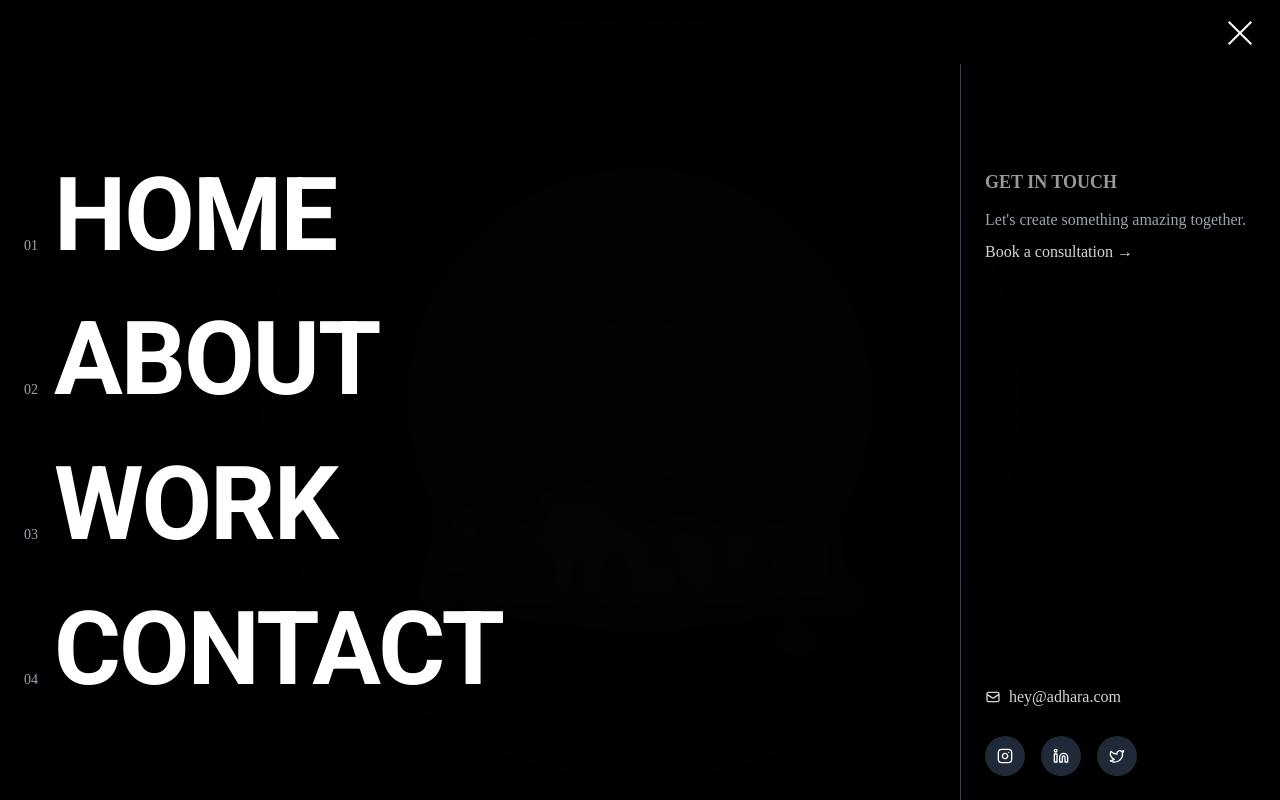
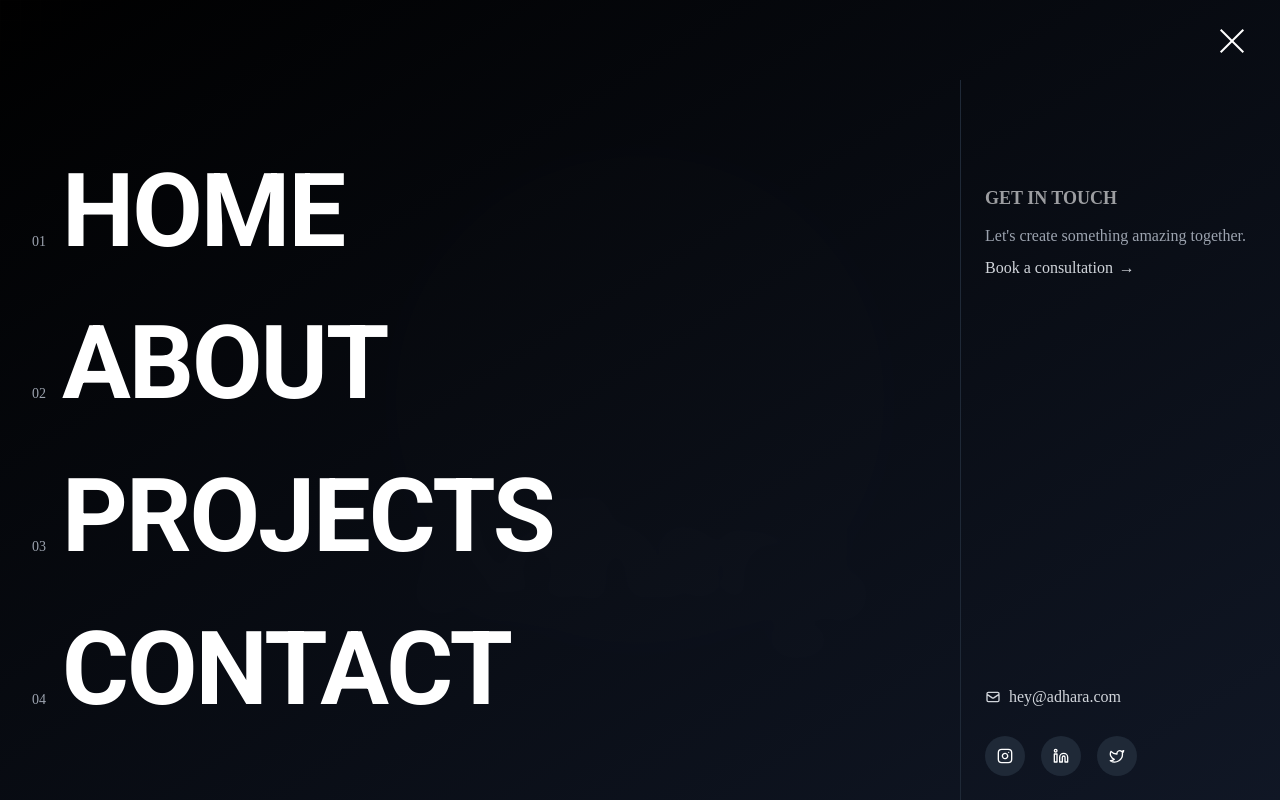
Before and after one commit to Kevin5621/portofolio-website-digital-marketer-2, a Next.js app: page / in a window 1280 px wide. Both pictures are taken after a click on the button "Open menu". Shown: the top 800 px of the page. Built offline with nearby package versions, Linux system fonts and the light colour scheme.

Commit message:
fix - navbar routes

```diff
--- a/src/components/about.tsx
+++ b/src/components/about.tsx
@@ -11,7 +11,7 @@ const AboutMe = () => {
     <ReactLenis root>
       <main>
         {/* First Section - AboutMe (Sticky) */}
-        <section className="relative bg-white sticky top-0 h-screen">
+        <section id="about-section" className="relative bg-white sticky top-0 h-screen">
           <div className="flex flex-col md:flex-row h-full">
             {/* Left Side - Bold Typography */}
             <div className="md:w-1/2 relative bg-white z-10 flex items-center">
--- a/src/components/contact.tsx
+++ b/src/components/contact.tsx
@@ -69,7 +69,7 @@ const Contact = () => {
   return (
     <div className={styles.contactSection} id="contact" ref={sectionRef}>
       {/* Vertical blinds transition effect */}
-      <div className={styles.blindsContainer}>
+      <div id="contact-section" className={styles.blindsContainer}>
         {blinds.map((_, index) => (
           <motion.div
             key={index}
--- a/src/components/navbar.tsx
+++ b/src/components/navbar.tsx
@@ -1,7 +1,7 @@
 "use client"
 
 import Link from "next/link";
-import { useState, useEffect, useRef } from "react";
+import { useState, useEffect, useRef, useCallback } from "react";
 import { motion, AnimatePresence } from "framer-motion";
 import "./styles/Navbar.css";
 
@@ -11,18 +11,28 @@ const Navbar = () => {
   const [scrolled, setScrolled] = useState(false);
   const [lastScrollY, setLastScrollY] = useState(0);
   const [navVisible, setNavVisible] = useState(true);
+  const [textColor, setTextColor] = useState("text-white");
+  const [, setCurrentPath] = useState("");
   const menuRef = useRef<HTMLDivElement>(null);
 
-  // Handle scroll events for navbar behavior
+  // Initialize current path
   useEffect(() => {
-    const handleScroll = () => {
+    if (typeof window !== 'undefined') {
+      setCurrentPath(window.location.pathname);
+    }
+  }, []);
+
+  // Handle scroll events for navbar behavior with debounce
+  const handleScroll = useCallback(() => {
     const currentScrollY = window.scrollY;
 
     // Determine if we've scrolled down enough to apply the background
     if (currentScrollY > 20) {
       setScrolled(true);
+      setTextColor("text-gray-800");
     } else {
       setScrolled(false);
+      setTextColor("text-white");
     }
 
     // Handle nav visibility (hide on scroll down, show on scroll up)
@@ -33,11 +43,22 @@ const Navbar = () => {
     }
 
     setLastScrollY(currentScrollY);
+  }, [lastScrollY]);
+
+  useEffect(() => {
+    let timeoutId: NodeJS.Timeout;
+
+    const debouncedScrollHandler = () => {
+      clearTimeout(timeoutId);
+      timeoutId = setTimeout(handleScroll, 10);
     };
 
-    window.addEventListener("scroll", handleScroll, { passive: true });
-    return () => window.removeEventListener("scroll", handleScroll);
-  }, [lastScrollY]);
+    window.addEventListener("scroll", debouncedScrollHandler, { passive: true });
+    return () => {
+      clearTimeout(timeoutId);
+      window.removeEventListener("scroll", debouncedScrollHandler);
+    };
+  }, [handleScroll]);
 
   // Preload fonts
   useEffect(() => {
@@ -86,54 +107,62 @@ const Navbar = () => {
     setIsOpen(!isOpen);
   };
 
-  // Animation variants
-  const navVariants = {
-    visible: { y: 0, opacity: 1 },
-    hidden: { y: -100, opacity: 0 }
+  // Function to handle navigation and scrolling
+  const handleNavigation = (e: React.MouseEvent, path: string, elementId?: string) => {
+    e.preventDefault();
+    setIsOpen(false);
+
+    // If we're navigating to a section on the home page
+    if (path === '/' && elementId) {
+      // If we're already on the home page, just scroll to the element
+      if (window.location.pathname === '/') {
+        const element = document.getElementById(elementId);
+        if (element) {
+          element.scrollIntoView({ behavior: 'smooth', block: 'start' });
+        }
+      } else {
+        // If we're on another page, navigate to home first
+        window.location.href = path + '#' + elementId;
+      }
+    }
+    // If we're navigating to a different page (like /project)
+    else if (path !== '/') {
+      window.location.href = path;
+    }
+    // If we're navigating to home without a specific section
+    else {
+      window.location.href = path;
+    }
+
+    setActiveItem(null);
+    setCurrentPath(path);
   };
 
   return (
     <>
       {/* Main Navigation Bar */}
       <motion.nav
-        className={`fixed top-0 left-0 w-full z-50 py-4 px-6 flex justify-between items-center transition-colors duration-300 ${
-          scrolled ? 'bg-white/50 backdrop-blur-md shadow-sm' : 'bg-transparent'
-        }`}
+        className={`fixed top-0 left-0 w-full z-50 py-6 px-8 flex justify-between items-center transition-all duration-500`}
         initial="visible"
         animate={navVisible ? "visible" : "hidden"}
-        variants={navVariants}
-        transition={{ duration: 0.3 }}
+        transition={{ duration: 0.5, ease: [0.22, 1, 0.36, 1] }}
       >
         <motion.div
-          whileHover={{ scale: 1.1 }}
-          transition={{ type: "spring", stiffness: 400, damping: 10 }}
+          whileHover={{ scale: 1.05 }}
+          transition={{ type: "spring", stiffness: 400, damping: 17 }}
+          className="overflow-hidden"
         >
-          <Link href="/" className={`text-xl font-bold ${scrolled ? 'text-black' : 'text-white'}`}>
-            <span className="text-2xl">adhara.</span>
+          <Link href="/" onClick={(e) => handleNavigation(e, '/')} className={`text-xl font-bold ${textColor} relative group`}>
+            <span className="text-2xl inline-block transition-transform duration-500 ease-out">
+              adhara<span className="text-indigo-500">.</span>
+            </span>
+            <motion.span
+              className="absolute bottom-0 left-0 w-0 h-0.5 bg-indigo-500"
+              whileHover={{ width: "100%" }}
+              transition={{ duration: 0.3 }}
+            />
           </Link>
         </motion.div>
-
-        <div className="hidden md:flex space-x-6">
-          {[
-            { path: '/', name: 'Home' },
-            { path: '/about', name: 'About' },
-            { path: '/work', name: 'Work' },
-            { path: '/contact', name: 'Contact' }
-          ].map((item) => (
-            <motion.div
-              key={item.name.toLowerCase()}
-              whileHover={{ y: -3 }}
-              transition={{ type: "spring", stiffness: 400, damping: 20 }}
-            >
-              <Link
-                href={item.path}
-                className={`font-medium text-sm ${scrolled ? 'text-gray-800 hover:text-black' : 'text-gray-200 hover:text-white'}`}
-              >
-                {item.name}
-              </Link>
-            </motion.div>
-          ))}
-        </div>
 
         <motion.button
           onClick={toggleMenu}
@@ -156,25 +185,25 @@ const Navbar = () => {
             initial={{ opacity: 0 }}
             animate={{ opacity: 1 }}
             exit={{ opacity: 0 }}
-            transition={{ duration: 0.4 }}
+            transition={{ duration: 0.5, ease: [0.22, 1, 0.36, 1] }}
             ref={menuRef}
           >
             <motion.div
-              className="absolute inset-0 bg-black/90 backdrop-blur-md"
+              className="absolute inset-0 bg-gradient-to-br from-black/95 to-gray-900/95 backdrop-blur-md"
               initial={{ opacity: 0 }}
               animate={{ opacity: 1 }}
-              transition={{ duration: 0.4 }}
+              transition={{ duration: 0.5 }}
             ></motion.div>
 
             <motion.div
               className="grid-background absolute inset-0"
               initial={{ opacity: 0 }}
               animate={{ opacity: 0.15 }}
-              transition={{ duration: 0.6, delay: 0.2 }}
+              transition={{ duration: 0.8, delay: 0.2 }}
             ></motion.div>
 
             <div className="menu-container">
-              <div className="py-4 px-6 flex justify-between items-center">
+              <div className="py-6 px-8 flex justify-between items-center">
                 <motion.div
                   initial={{ opacity: 0, x: -20 }}
                   animate={{ opacity: 1, x: 0 }}
@@ -195,12 +224,12 @@ const Navbar = () => {
 
               <div className="menu-content">
                 <div className="w-full lg:w-3/4 flex flex-col justify-center">
-                  <div className="space-y-8 px-6">
+                  <div className="space-y-10 px-8">
                     {[
                       { path: '/', name: 'HOME', index: '01', delay: 0.1, id: 'home' },
-                      { path: '/about', name: 'ABOUT', index: '02', delay: 0.2, id: 'about' },
-                      { path: '/work', name: 'WORK', index: '03', delay: 0.3, id: 'work' },
-                      { path: '/contact', name: 'CONTACT', index: '04', delay: 0.4, id: 'contact' }
+                      { path: '/', name: 'ABOUT', index: '02', delay: 0.2, id: 'about', elementId: 'about-section' },
+                      { path: '/project', name: 'PROJECTS', index: '03', delay: 0.3, id: 'project' },
+                      { path: '/', name: 'CONTACT', index: '04', delay: 0.4, id: 'contact', elementId: 'contact-section' }
                     ].map((item) => (
                       <motion.div
                         key={item.id}
@@ -208,17 +237,14 @@ const Navbar = () => {
                         animate={{ y: 0, opacity: 1 }}
                         exit={{ y: -50, opacity: 0 }}
                         transition={{
-                          duration: 0.5,
+                          duration: 0.6,
                           delay: item.delay,
-                          ease: "easeOut"
+                          ease: [0.22, 1, 0.36, 1]
                         }}
                       >
                         <Link
                           href={item.path}
-                          onClick={() => {
-                            setActiveItem(null);
-                            setIsOpen(false);
-                          }}
+                          onClick={(e) => handleNavigation(e, item.path, item.elementId)}
                           className="block"
                           onMouseEnter={() => setActiveItem(item.id)}
                           onMouseLeave={() => setActiveItem(null)}
@@ -251,7 +277,7 @@ const Navbar = () => {
                               {item.name}
                             </motion.span>
                             <motion.span
-                              className="absolute bottom-0 left-8 w-0 h-0.5 bg-white"
+                              className="absolute bottom-0 left-8 w-0 h-0.5 bg-indigo-500"
                               animate={{
                                 width: activeItem === item.id ? "80%" : "0%"
                               }}
@@ -266,7 +292,7 @@ const Navbar = () => {
                   </div>
                 </div>
                 <motion.div
-                  className="hidden lg:flex w-1/4 flex-col justify-between border-l border-gray-700"
+                  className="hidden lg:flex w-1/4 flex-col justify-between border-l border-gray-800"
                   initial={{ opacity: 0, x: 50 }}
                   animate={{ opacity: 1, x: 0 }}
                   transition={{ duration: 0.6, delay: 0.5 }}
@@ -288,11 +314,25 @@ const Navbar = () => {
                     >
                       <p className="text-gray-400">Let&apos;s create something amazing together.</p>
                       <motion.p
-                        className="text-gray-300 font-medium"
+                        className="text-gray-300 font-medium group flex items-center cursor-pointer"
                         whileHover={{ x: 5 }}
                         transition={{ type: "spring", stiffness: 400, damping: 10 }}
                       >
-                        Book a consultation →
+                        Book a consultation
+                        <motion.span
+                          className="ml-1 inline-block"
+                          initial={{ x: 0 }}
+                          animate={{ x: [0, 5, 0] }}
+                          transition={{
+                            duration: 1.5,
+                            repeat: Infinity,
+                            repeatType: "loop",
+                            ease: "easeInOut",
+                            repeatDelay: 1
+                          }}
+                        >
+                          →
+                        </motion.span>
                       </motion.p>
                     </motion.div>
                   </div>
--- a/src/components/styles/Navbar.css
+++ b/src/components/styles/Navbar.css
@@ -20,8 +20,8 @@
   left: 0;
   width: 0;
   height: 2px;
-  background-color: #f0f0f0;
-  transition: width 0.3s ease;
+  background-color: #6366f1; /* Indigo-500 */
+  transition: width 0.3s cubic-bezier(0.22, 1, 0.36, 1);
 }
 
 .menu-item:hover::after, .menu-item.active::after {
@@ -91,7 +91,7 @@
 }
 
 .menu-button:hover .menu-line {
-  background-color: #000;
+  background-color: #6366f1; /* Indigo-500 */
 }
 
 .menu-button:hover .menu-line:nth-child(1) {
@@ -102,12 +102,19 @@
   width: 80%;
 }
 
+.menu-button.light .menu-line {
+  background-color: white;
+}
+
+.menu-button.dark .menu-line {
+  background-color: #1f2937; /* Gray-800 */
+}
+
 .menu-line {
   display: block;
   width: 24px;
   height: 2px;
-  background-color: #333;
-  transition: all 0.3s ease;
+  transition: all 0.3s cubic-bezier(0.22, 1, 0.36, 1);
   transform-origin: center;
 }
 
@@ -160,7 +167,7 @@
   background-color: white;
   top: 50%;
   left: 0;
-  transition: transform 0.3s ease;
+  transition: transform 0.3s cubic-bezier(0.22, 1, 0.36, 1);
 }
 
 .close-button::before {
```
Lines whose indentation alone changed are shown as unchanged.
